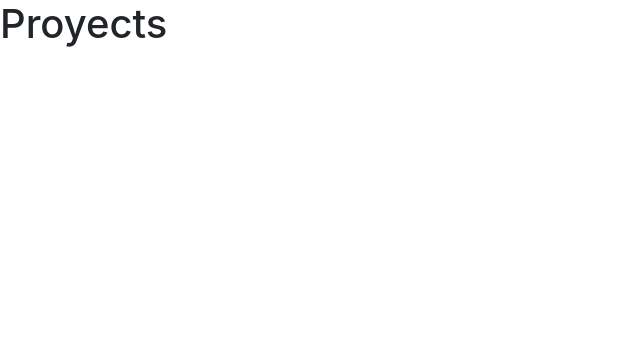
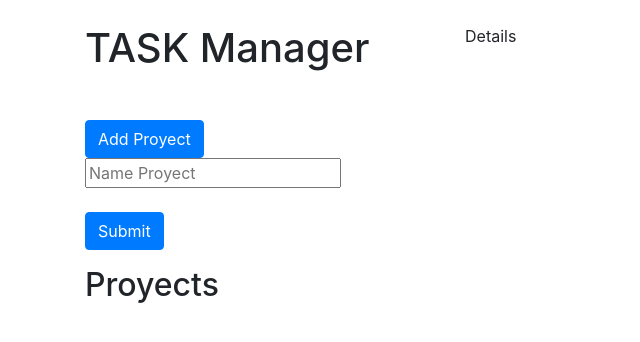
Before and after one commit to jmvaliente/Task-Manager, a React (Create React App) app: page /proyects in a window 1280 px wide. Shown: the top 342 px of the page, without its empty margins (0-640 px from the left). Built offline with nearby package versions, Linux system fonts and the light colour scheme.

Commit message:
Sidebar, add new project form

```diff
--- a/src/App.js
+++ b/src/App.js
@@ -6,13 +6,11 @@ import {Route , Switch} from 'react-router-dom'
 
 function App() {
   return (
-    <div>
       <Switch>
         <Route exact path = '/' component={Login}/>
         <Route exact path = '/create-user' component={AddUser}/>
         <Route exact path = '/proyects' component={Proyects}/>
       </Switch>
-    </div>
   );
 }
 
--- /dev/null
+++ b/src/components/layout/Sidebar.js
@@ -0,0 +1,15 @@
+import React from 'react'
+import NewProyectForm from '../proyect/NewProjectForm'
+
+const Sidebar = () => {
+    return(
+        <aside>
+            <h1>TASK <span>Manager</span></h1>
+            <div className="mt-5">
+                <NewProyectForm/>
+            </div>
+        </aside>
+    )
+}
+
+export default Sidebar
--- /dev/null
+++ b/src/components/proyect/NewProjectForm.js
@@ -0,0 +1,61 @@
+import React, { Fragment, useState } from 'react'
+
+const NewProyectForm = () =>{
+
+    const [state, setState] = useState ({
+        proyect: null,
+        name: ''
+
+    })
+
+    const {name} = state
+
+    const changeProyect = (e) =>{
+        setState({
+            ...state,
+            [e.target.name] : e.target.value
+        })
+    }
+
+    const submitProyect = (e) =>{
+        e.preventDefault()
+    }
+
+
+
+    return(
+        <Fragment>
+            <button
+                type="button"
+                className="btn btn-primary"
+            >Add Proyect</button>
+
+            <form
+                className="row justify-content-center"
+                onSubmit={submitProyect}
+            >
+                <div className="col">
+                    <div className="form-group">
+                        <input
+                            type="text"
+                            id="name"
+                            name="name"
+                            placeholder="Name Proyect"
+                            value={name}
+                            onChange={changeProyect}
+                        />
+                    </div>
+                    <div className="form-group">
+                        <input
+                            type="submit"
+                            className="btn btn-primary mt-2"
+                        />
+                    </div>
+                </div>
+            </form>
+
+        </Fragment>
+    )
+}
+
+export default NewProyectForm
--- a/src/components/proyect/Proyects.js
+++ b/src/components/proyect/Proyects.js
@@ -1,8 +1,19 @@
 import React from 'react'
+import Sidebar from '../layout/Sidebar'
 
 const Proyects = () =>{
     return(
-        <h1>Proyects</h1>
+        <div className="container">
+            <div className="row">
+                <div className="col-4 mt-4">
+                    <Sidebar/>
+                    <h2>Proyects</h2>
+                </div>
+                <div className="col-8 mt-4">
+                    Details
+                </div>
+            </div>
+        </div>
     )
 }
 
```
